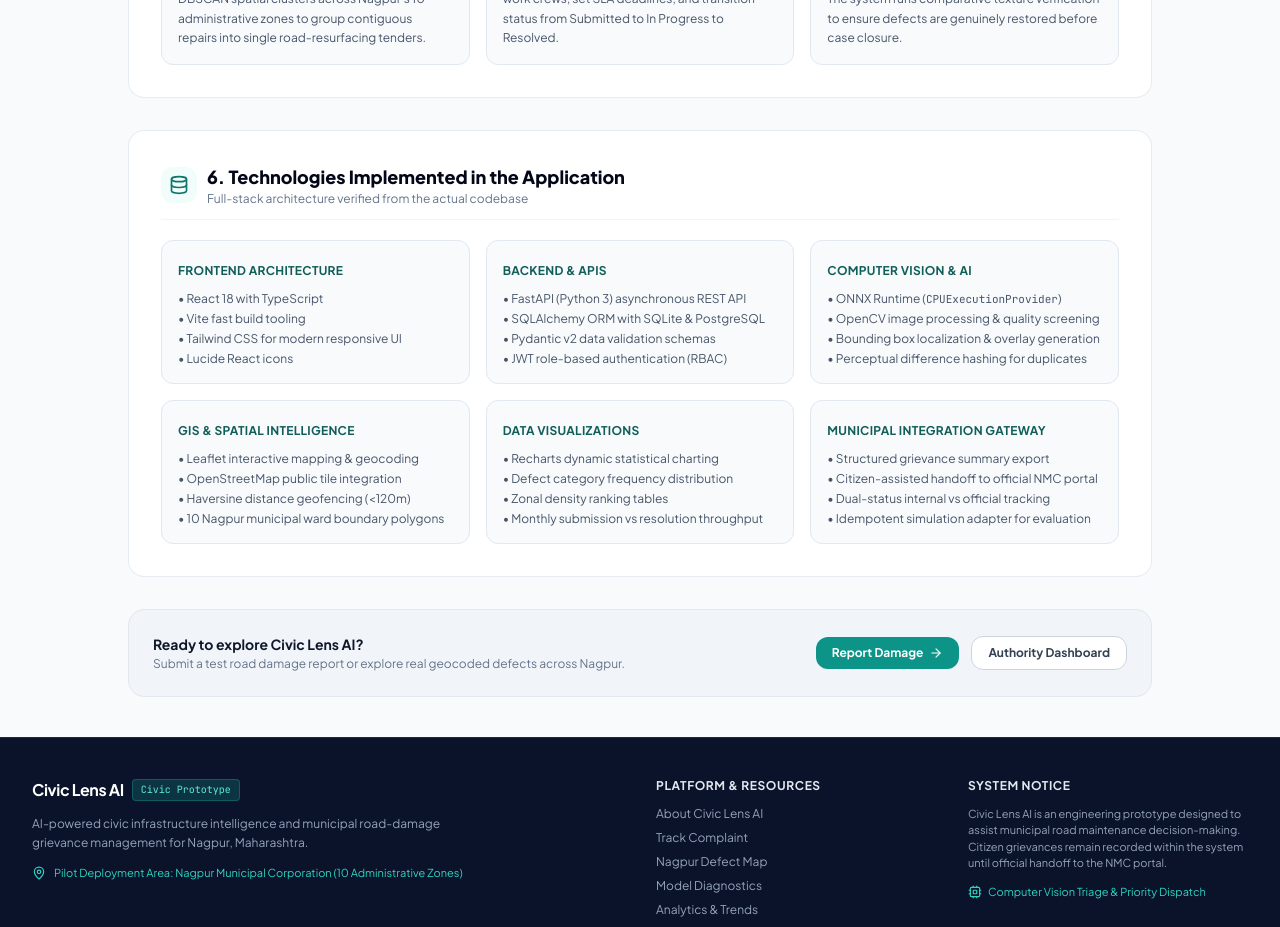
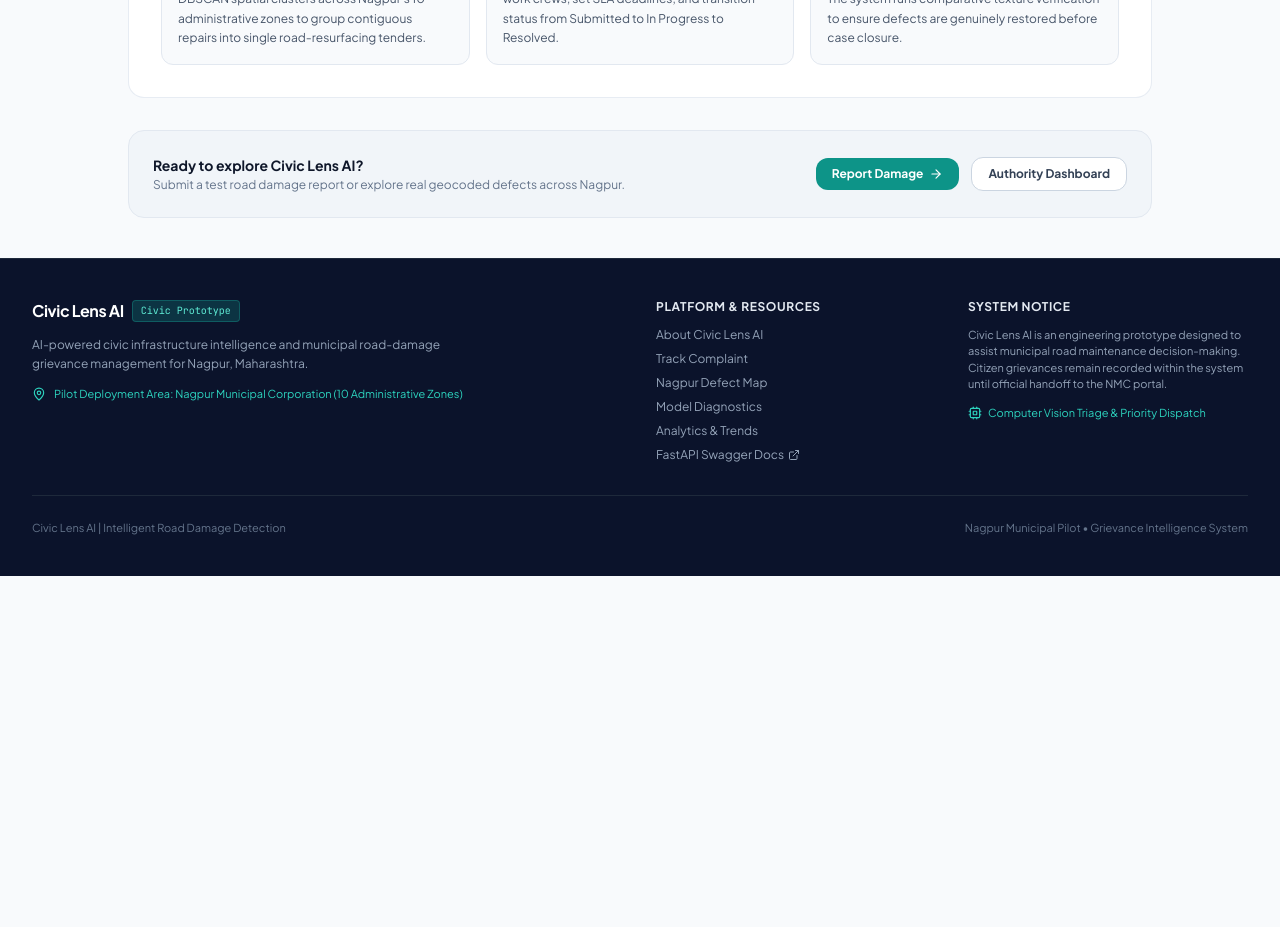
Before and after one commit to ayush0531/civiclens-ai, a React (Vite) app in the folder frontend/: page /about in a window 1280 px wide. Shown: the part 2020-2947 px from the top of the page. After the commit the page ends 2596 px from the top, so only its background shows below. Built offline with nearby package versions, Linux system fonts and the light colour scheme; no server answers.

Commit message:
Remove public technology architecture section from About page

```diff
--- a/frontend/src/pages/AboutPage.tsx
+++ b/frontend/src/pages/AboutPage.tsx
@@ -9,7 +9,6 @@ import {
   ArrowRight,
   Building2,
   BarChart3,
-  Database,
   Layers,
   Sparkles,
   Search,
@@ -229,75 +228,6 @@ export const AboutPage: React.FC = () => {
           </div>
         </section>
 
-        {/* 6. Technologies Actually Implemented */}
-        <section className="bg-white p-6 sm:p-8 rounded-2xl border border-slate-200/80 shadow-xs space-y-4">
-          <div className="flex items-center gap-2.5 border-b border-slate-100 pb-3">
-            <div className="p-2 rounded-xl bg-teal-50 text-teal-700">
-              <Database className="w-5 h-5" />
-            </div>
-            <div>
-              <h2 className="text-lg font-extrabold text-slate-950">6. Technologies Implemented in the Application</h2>
-              <p className="text-xs text-slate-500">Full-stack architecture verified from the actual codebase</p>
-            </div>
-          </div>
-          <div className="grid grid-cols-1 sm:grid-cols-2 lg:grid-cols-3 gap-4 pt-1">
-            <div className="p-4 rounded-xl bg-slate-50 border border-slate-200 space-y-1.5">
-              <span className="text-xs font-bold text-teal-800 uppercase tracking-wide">Frontend Architecture</span>
-              <ul className="text-xs text-slate-600 space-y-1 pt-1">
-                <li>• React 18 with TypeScript</li>
-                <li>• Vite fast build tooling</li>
-                <li>• Tailwind CSS for modern responsive UI</li>
-                <li>• Lucide React icons</li>
-              </ul>
-            </div>
-            <div className="p-4 rounded-xl bg-slate-50 border border-slate-200 space-y-1.5">
-              <span className="text-xs font-bold text-teal-800 uppercase tracking-wide">Backend & APIs</span>
-              <ul className="text-xs text-slate-600 space-y-1 pt-1">
-                <li>• FastAPI (Python 3) asynchronous REST API</li>
-                <li>• SQLAlchemy ORM with SQLite & PostgreSQL</li>
-                <li>• Pydantic v2 data validation schemas</li>
-                <li>• JWT role-based authentication (RBAC)</li>
-              </ul>
-            </div>
-            <div className="p-4 rounded-xl bg-slate-50 border border-slate-200 space-y-1.5">
-              <span className="text-xs font-bold text-teal-800 uppercase tracking-wide">Computer Vision & AI</span>
-              <ul className="text-xs text-slate-600 space-y-1 pt-1">
-                <li>• ONNX Runtime (<code className="font-mono text-[11px]">CPUExecutionProvider</code>)</li>
-                <li>• OpenCV image processing & quality screening</li>
-                <li>• Bounding box localization & overlay generation</li>
-                <li>• Perceptual difference hashing for duplicates</li>
-              </ul>
-            </div>
-            <div className="p-4 rounded-xl bg-slate-50 border border-slate-200 space-y-1.5">
-              <span className="text-xs font-bold text-teal-800 uppercase tracking-wide">GIS & Spatial Intelligence</span>
-              <ul className="text-xs text-slate-600 space-y-1 pt-1">
-                <li>• Leaflet interactive mapping & geocoding</li>
-                <li>• OpenStreetMap public tile integration</li>
-                <li>• Haversine distance geofencing (&lt;120m)</li>
-                <li>• 10 Nagpur municipal ward boundary polygons</li>
-              </ul>
-            </div>
-            <div className="p-4 rounded-xl bg-slate-50 border border-slate-200 space-y-1.5">
-              <span className="text-xs font-bold text-teal-800 uppercase tracking-wide">Data Visualizations</span>
-              <ul className="text-xs text-slate-600 space-y-1 pt-1">
-                <li>• Recharts dynamic statistical charting</li>
-                <li>• Defect category frequency distribution</li>
-                <li>• Zonal density ranking tables</li>
-                <li>• Monthly submission vs resolution throughput</li>
-              </ul>
-            </div>
-            <div className="p-4 rounded-xl bg-slate-50 border border-slate-200 space-y-1.5">
-              <span className="text-xs font-bold text-teal-800 uppercase tracking-wide">Municipal Integration Gateway</span>
-              <ul className="text-xs text-slate-600 space-y-1 pt-1">
-                <li>• Structured grievance summary export</li>
-                <li>• Citizen-assisted handoff to official NMC portal</li>
-                <li>• Dual-status internal vs official tracking</li>
-                <li>• Idempotent simulation adapter for evaluation</li>
-              </ul>
-            </div>
-          </div>
-        </section>
-
         {/* Footer Navigation CTA */}
         <div className="bg-slate-100 rounded-2xl p-6 border border-slate-200 flex flex-col sm:flex-row items-center justify-between gap-4">
           <div>
```
